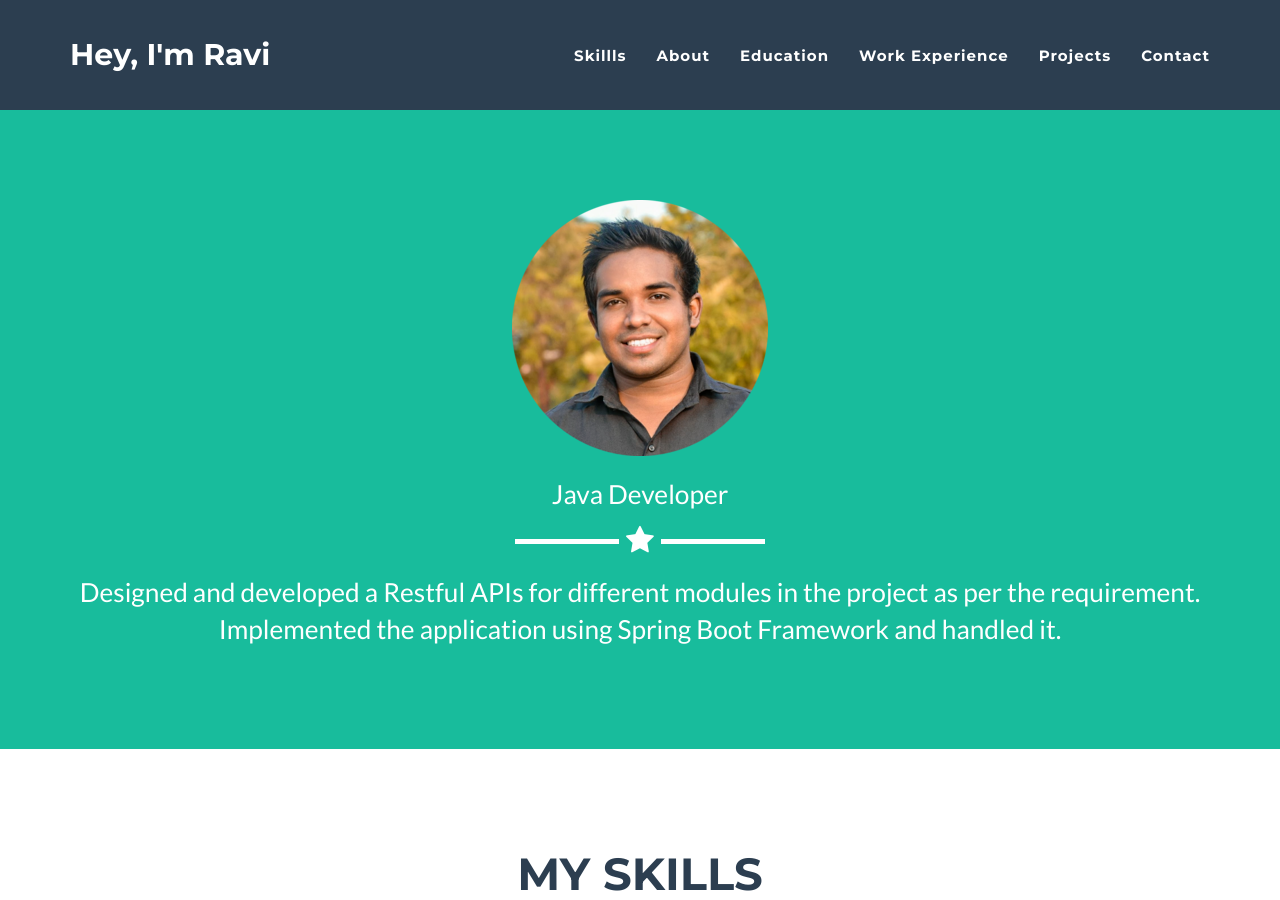
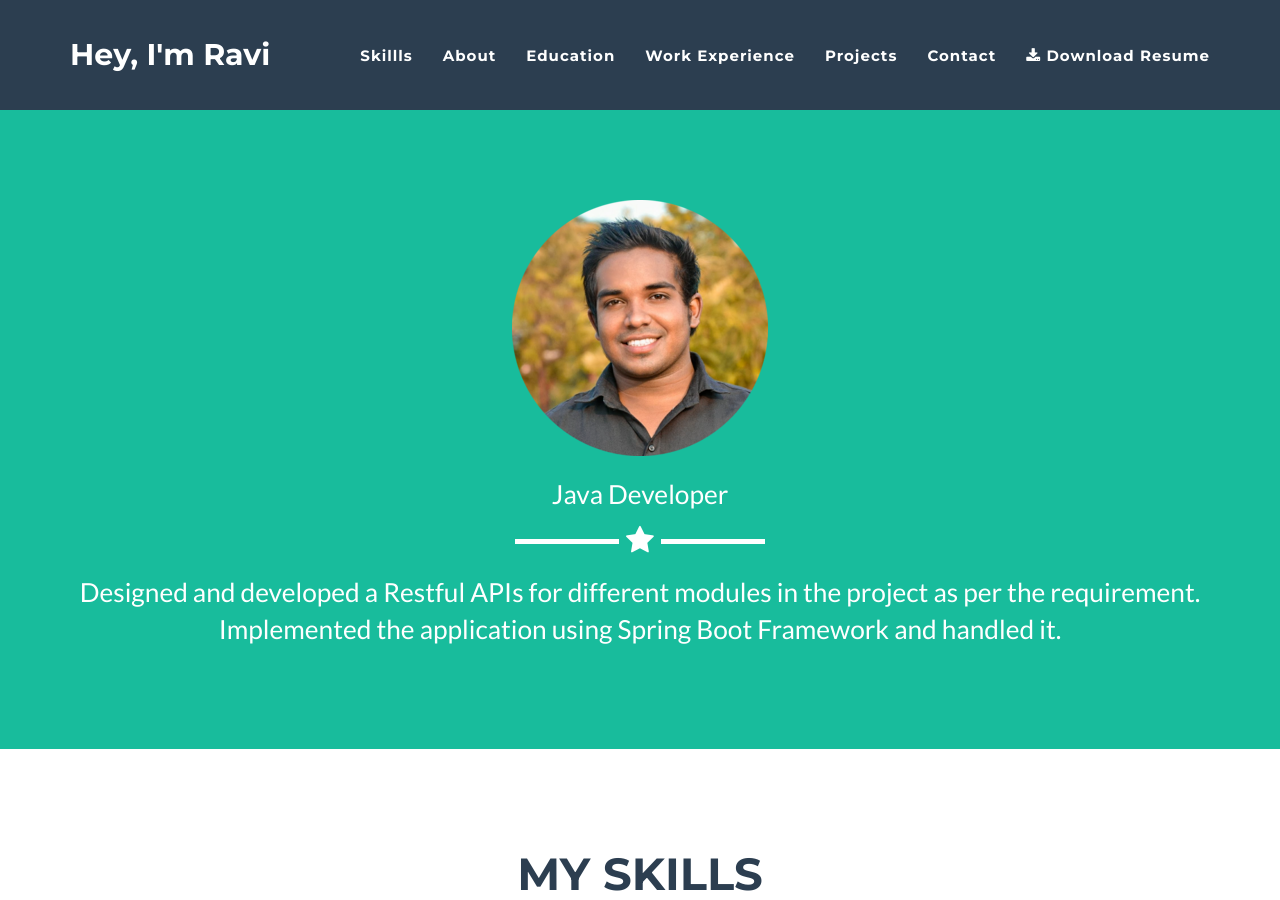
Before and after one commit to IamRaviMaurya/portfolio, a Jekyll site: the page built from _posts/2014-07-18-java.markdown, in a window 1280 px wide and 900 px high. Built offline with Jekyll 4.4.1, drawn with Linux system fonts in a browser that asks for light colours.

Commit message:
worked on resume part

```diff
--- a/_includes/nav.html
+++ b/_includes/nav.html
@@ -36,6 +36,11 @@
                     <li class="page-scroll">
                         <a href="#contact">Contact</a>
                     </li>
+                    <li class="page-scroll">
+                        <a href="/assets/Ravi Resume For Interviews (1).pdf">
+                            <i class="fa fa-download" aria-hidden="true"></i> Download Resume
+                        </a>
+                    </li>
                 </ul>
             </div>
             <!-- /.navbar-collapse -->
```
Also changed, not shown: 1 other file.
